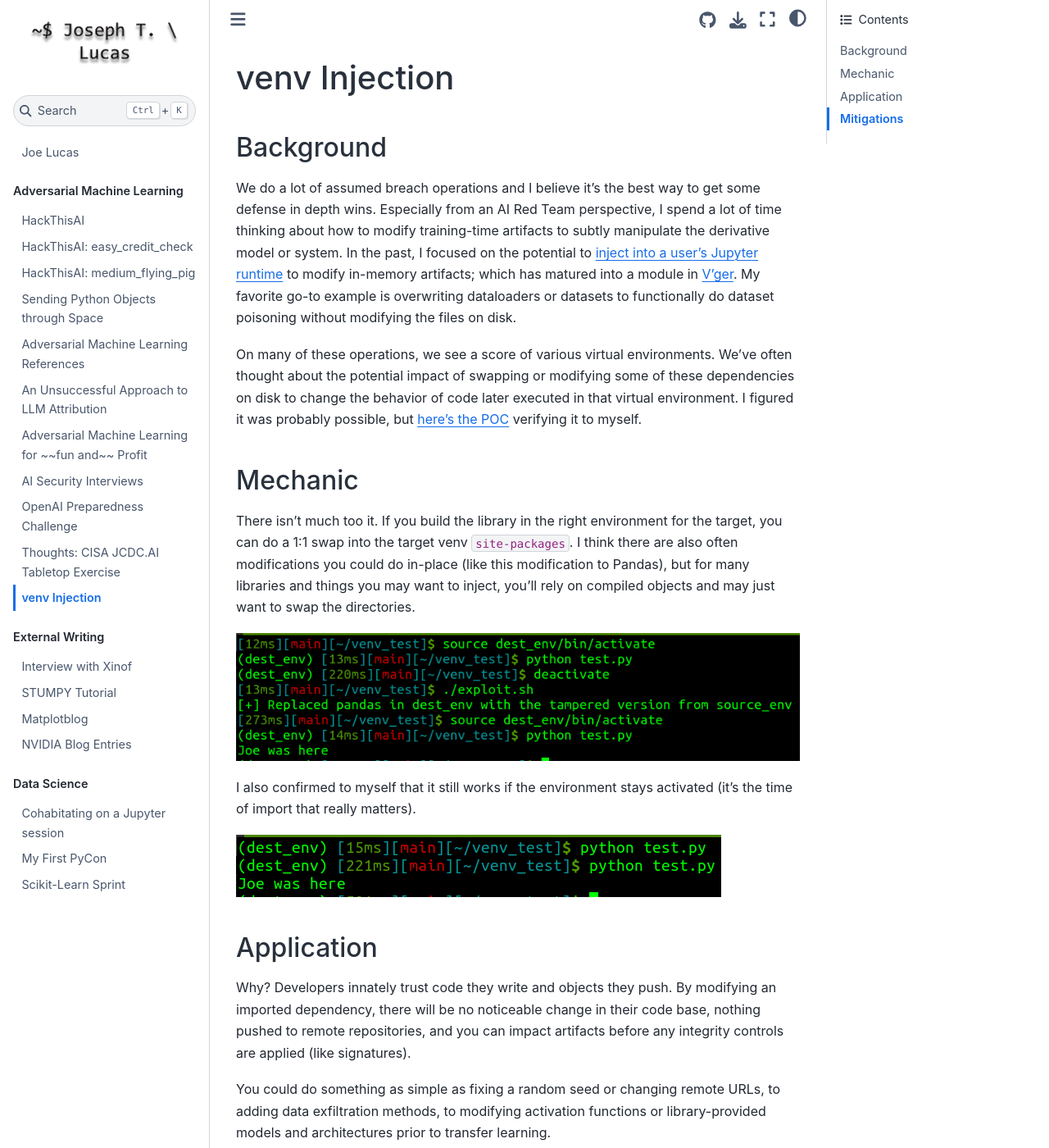
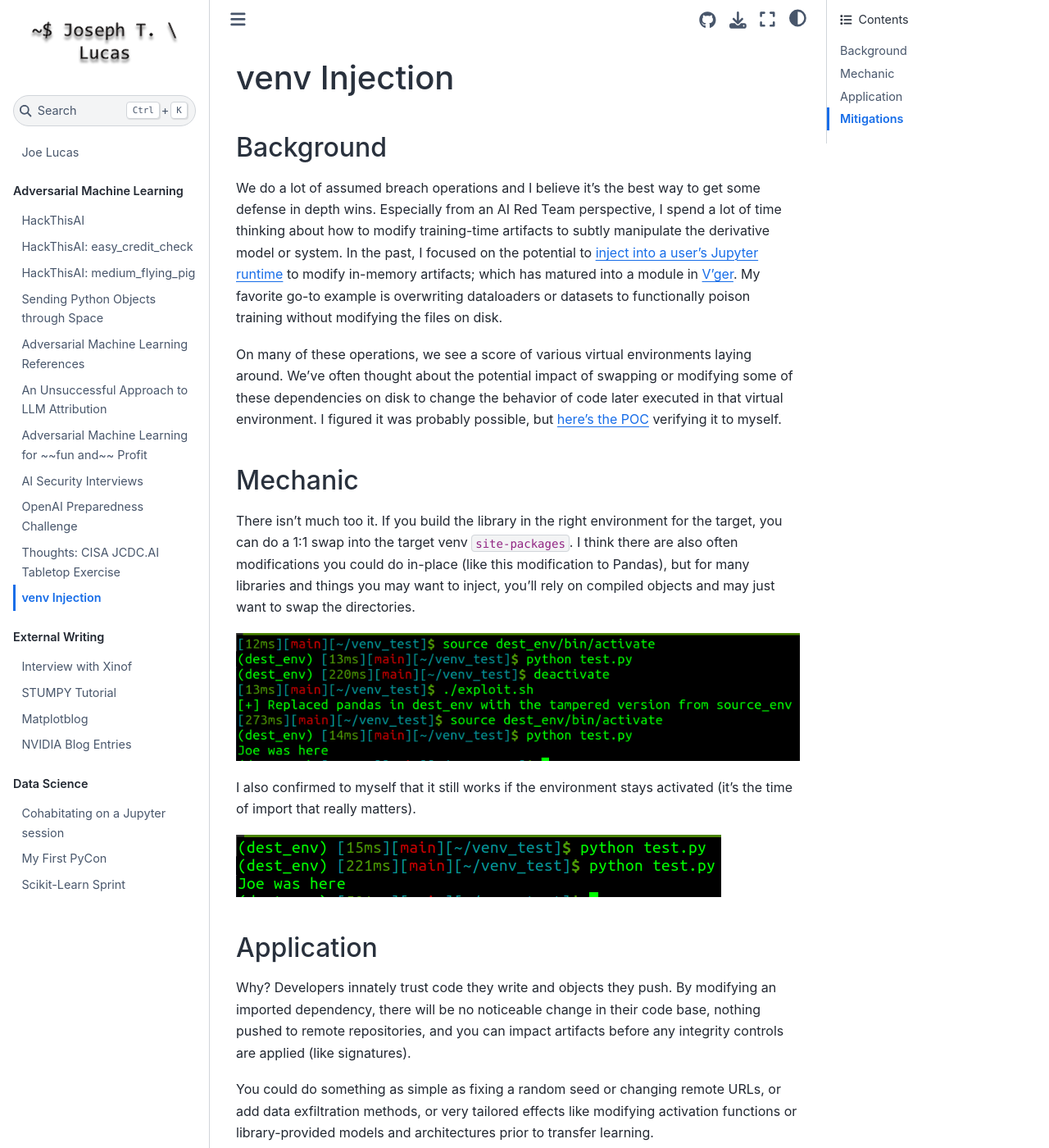
Before and after one commit to JosephTLucas/blog, a Jupyter Book: the page built from content/venv_injection.md, in a window 1280 px wide and 1400 px high. Shown: the whole window at 82% size. Built offline with Jupyter Book 1.0.4 settings and Sphinx 7.4.7 and the Sphinx Book theme 1.1.4, drawn with Linux system fonts in a browser that asks for light colours.

Commit message:
Update venv_injection.md

```diff
--- a/content/venv_injection.md
+++ b/content/venv_injection.md
@@ -2,9 +2,9 @@
 
 ## Background
 
-We do a lot of assumed breach operations and I believe it's the best way to get some defense in depth wins. Especially from an AI Red Team perspective, I spend a lot of time thinking about how to modify training-time artifacts to subtly manipulate the derivative model or system. In the past, I focused on the potential to [inject into a user's Jupyter runtime](https://josephtlucas.github.io/blog/content/jupyter.html) to modify in-memory artifacts; which has matured into a module in [V'ger](https://github.com/JosephTLucas/vger). My favorite go-to example is overwriting dataloaders or datasets to functionally do dataset poisoning without modifying the files on disk.
+We do a lot of assumed breach operations and I believe it's the best way to get some defense in depth wins. Especially from an AI Red Team perspective, I spend a lot of time thinking about how to modify training-time artifacts to subtly manipulate the derivative model or system. In the past, I focused on the potential to [inject into a user's Jupyter runtime](https://josephtlucas.github.io/blog/content/jupyter.html) to modify in-memory artifacts; which has matured into a module in [V'ger](https://github.com/JosephTLucas/vger). My favorite go-to example is overwriting dataloaders or datasets to functionally poison training without modifying the files on disk.
 
-On many of these operations, we see a score of various virtual environments. We've often thought about the potential impact of swapping or modifying some of these dependencies on disk to change the behavior of code later executed in that virtual environment. I figured it was probably possible, but [here's the POC](https://github.com/JosephTLucas/venv-injection) verifying it to myself.
+On many of these operations, we see a score of various virtual environments laying around. We've often thought about the potential impact of swapping or modifying some of these dependencies on disk to change the behavior of code later executed in that virtual environment. I figured it was probably possible, but [here's the POC](https://github.com/JosephTLucas/venv-injection) verifying it to myself.
 
 ## Mechanic
 
@@ -20,7 +20,7 @@ I also confirmed to myself that it still works if the environment stays activate
 
 Why? Developers innately trust code they write and objects they push. By modifying an imported dependency, there will be no noticeable change in their code base, nothing pushed to remote repositories, and you can impact artifacts before any integrity controls are applied (like signatures).
 
-You could do something as simple as fixing a random seed or changing remote URLs, to adding data exfiltration methods, to modifying activation functions or library-provided models and architectures prior to transfer learning.
+You could do something as simple as fixing a random seed or changing remote URLs, or add data exfiltration methods, or very tailored effects like modifying activation functions or library-provided models and architectures prior to transfer learning.
 
 ## Mitigations
 
```
